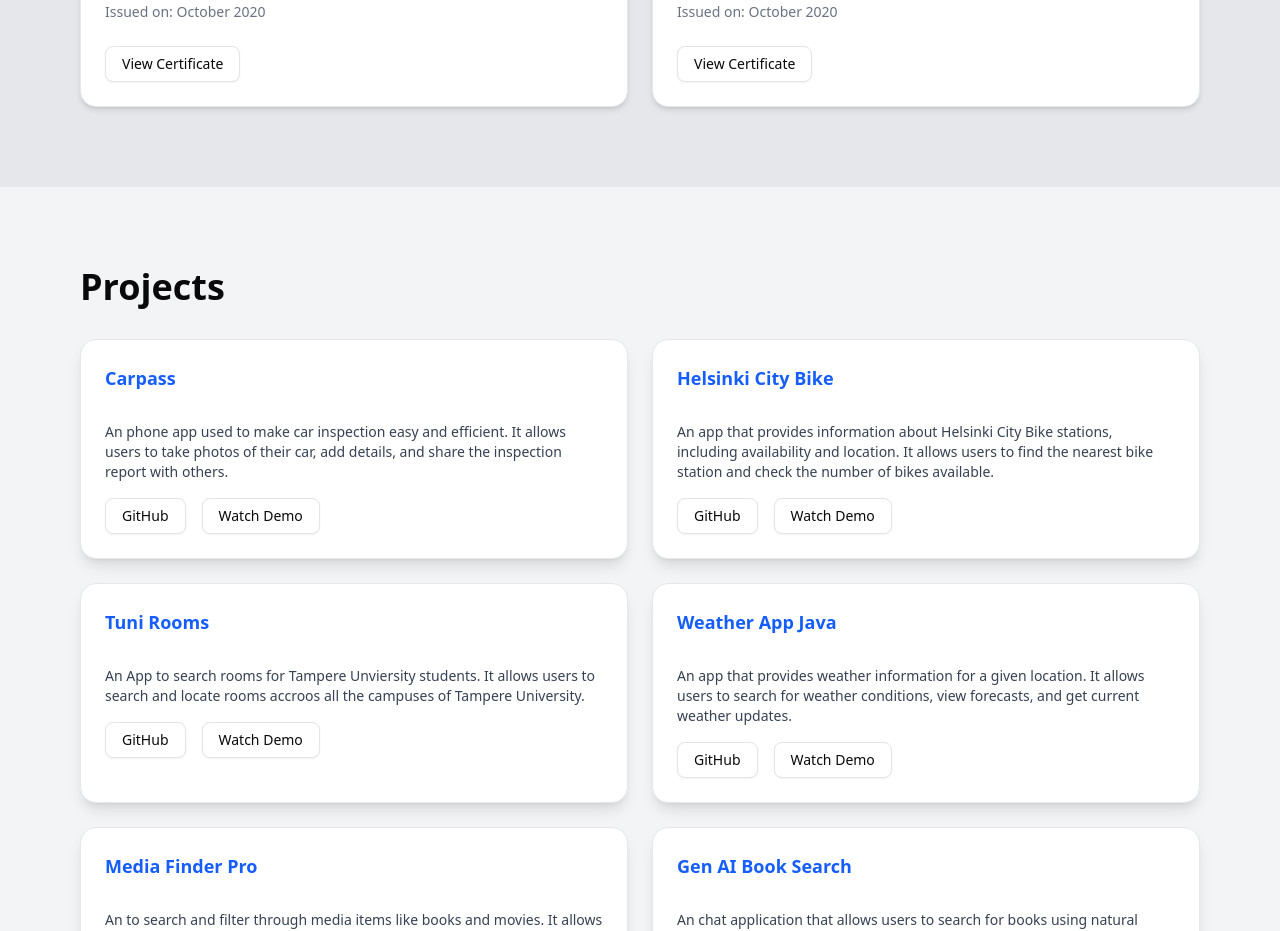
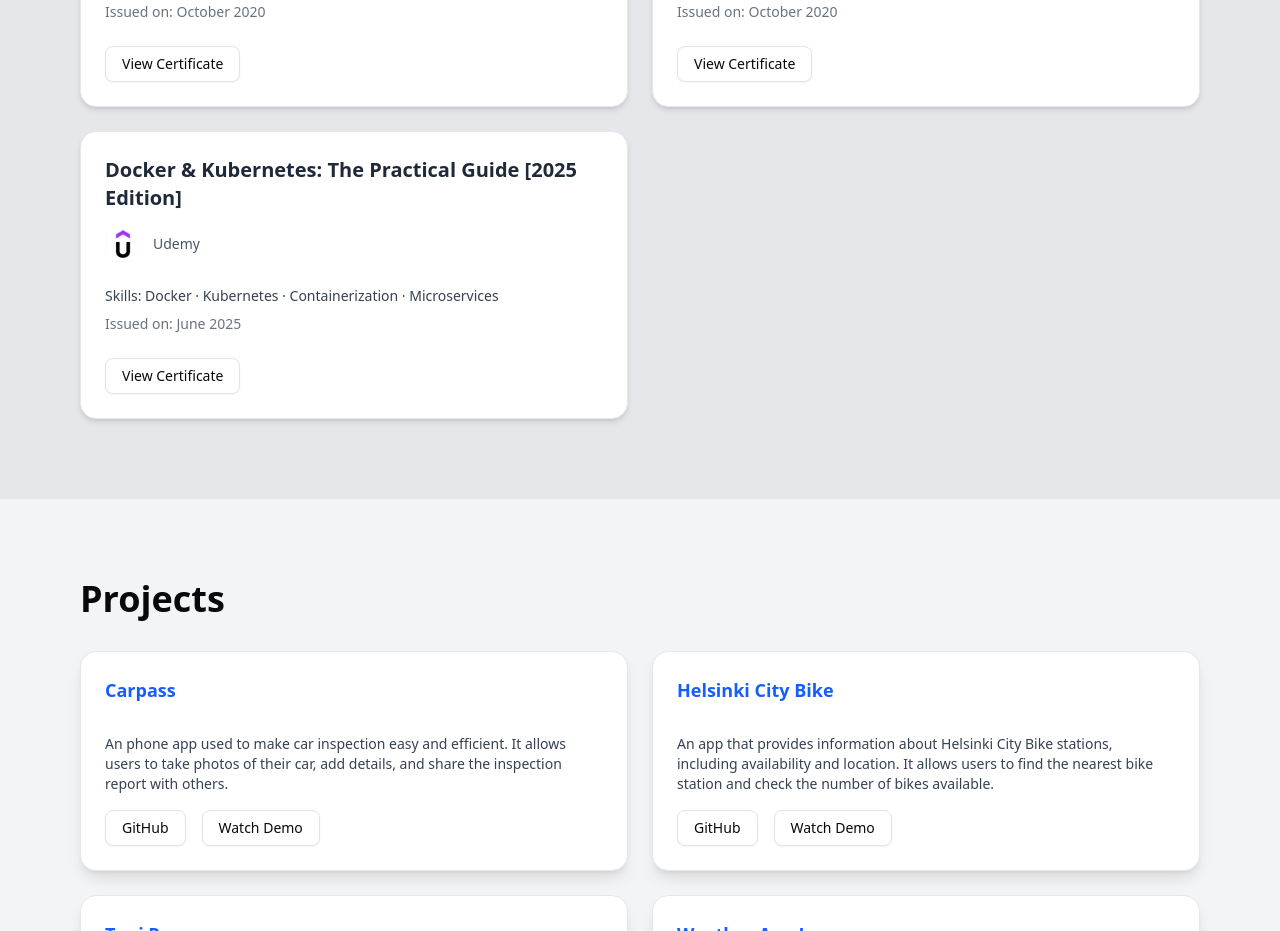
Before and after one commit to sirbh/folio, a Next.js app: page / in a window 1280 px wide. Shown: the part 5200-6131 px from the top of the page. Built offline with nearby package versions, Linux system fonts and the light colour scheme.

Commit message:
updated cerificate

```diff
--- a/src/data/certificates.ts
+++ b/src/data/certificates.ts
@@ -80,4 +80,12 @@
     issueDate: new Date("2020-10-01"),
     url: "https://www.udemy.com/certificate/UC-c23752ac-45f2-4277-8392-16c7cddb865a/",
   },
+  {
+    id:"UC-d46bc415-92b8-43c5-9654-9de385cdf6e8",
+    name:"Docker & Kubernetes: The Practical Guide [2025 Edition]",
+    description:"Skills: Docker · Kubernetes · Containerization · Microservices",
+    issuedBy: Issuer.Udemy,
+    issueDate: new Date("2025-06-07"),
+    url: "https://www.udemy.com/certificate/UC-d46bc415-92b8-43c5-9654-9de385cdf6e8/",
+  }
 ];
```
